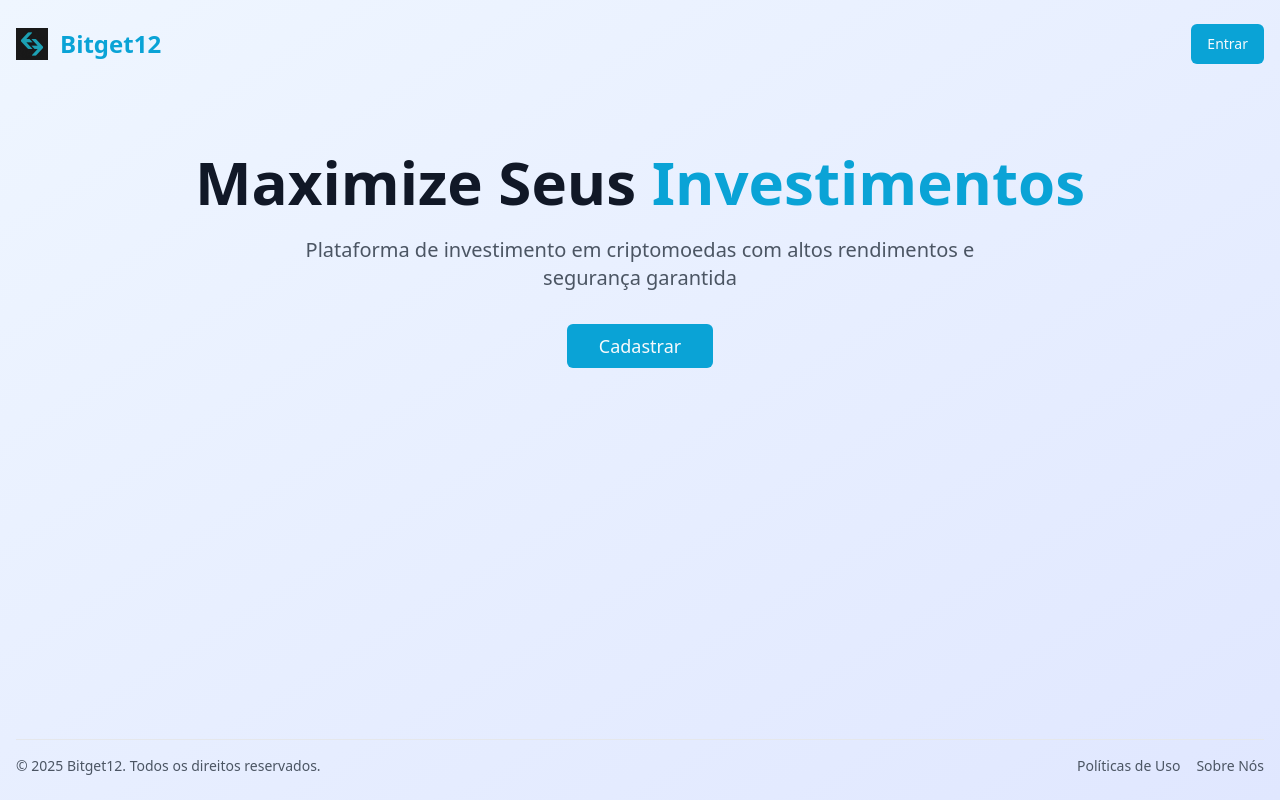
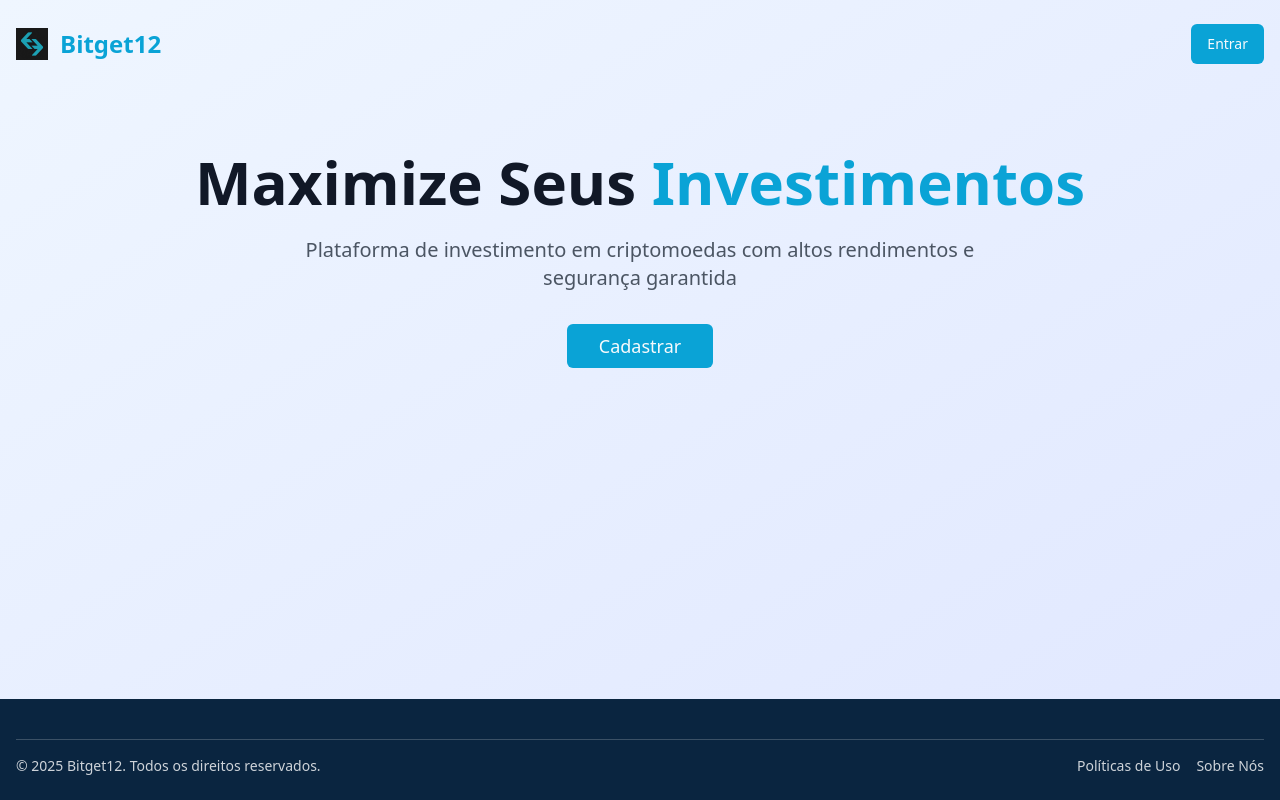
Before and after one commit to ClementinoChieque/angola-crypto-hub, a React (Vite) app: page / in a window 1280 px wide. Built offline with nearby package versions, Linux system fonts and the light colour scheme.

Commit message:
feat: Darken footer background
Change the footer background color to dark blue.

```diff
--- a/src/components/layout/Footer.tsx
+++ b/src/components/layout/Footer.tsx
@@ -7,12 +7,12 @@ interface FooterProps {
 }
 
 const Footer: React.FC<FooterProps> = ({ variant = 'light' }) => {
-  const textColor = variant === 'light' ? 'text-gray-600' : 'text-white/80';
-  const hoverColor = variant === 'light' ? 'hover:text-primary' : 'hover:text-white';
-  const separatorColor = variant === 'light' ? 'bg-gray-200' : 'bg-white/20';
+  const textColor = 'text-white/80';
+  const hoverColor = 'hover:text-white';
+  const separatorColor = 'bg-white/20';
 
   return (
-    <footer className={`bg-transparent py-6 ${textColor}`}>
+    <footer className={`bg-dark-blue py-6 ${textColor}`}>
       <div className="container mx-auto px-4">
         <Separator className={`my-4 ${separatorColor}`} />
         <div className="flex flex-col md:flex-row justify-between items-center text-sm">
--- a/tailwind.config.ts
+++ b/tailwind.config.ts
@@ -24,6 +24,7 @@ export default {
     },
     extend: {
       colors: {
+        'dark-blue': '#0A2540',
         border: 'hsl(var(--border))',
         input: 'hsl(var(--input))',
         ring: 'hsl(var(--ring))',
```
